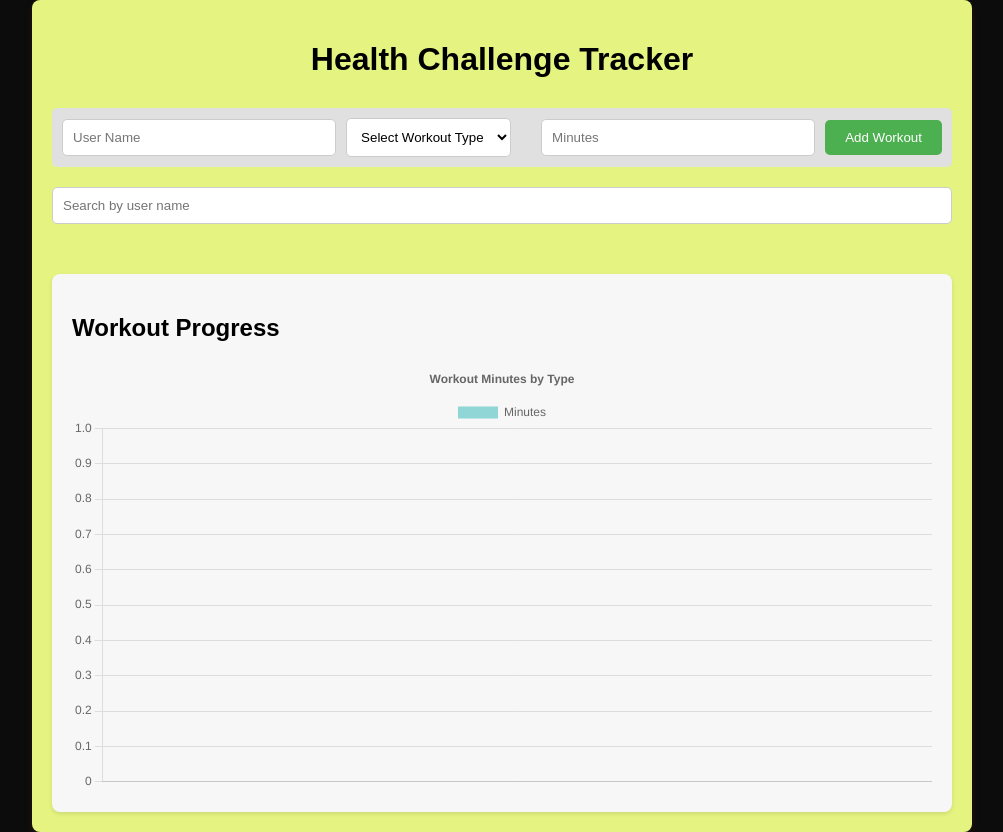
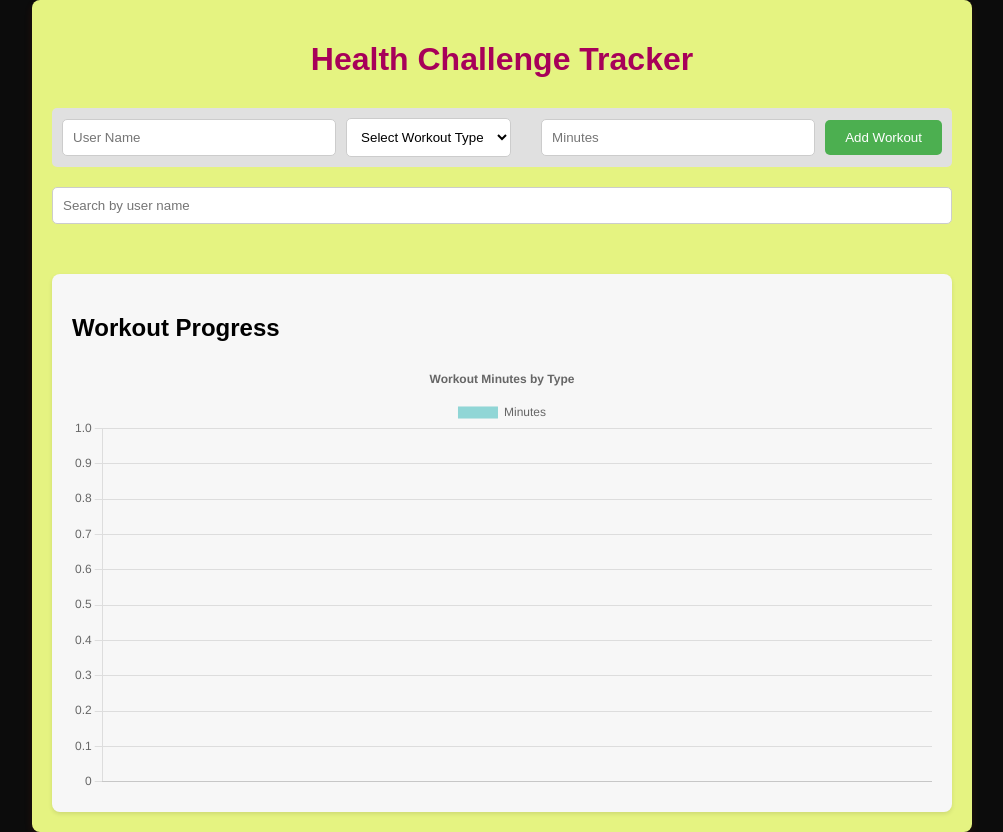
Before and after one commit to HealthTracker1/SimpleHealthTracker, a React (Create React App) app: page / in a window 1280 px wide. Shown: the whole page, without its empty margins (138-1141 px from the left). Built offline with nearby package versions, Linux system fonts and the light colour scheme.

Commit message:
Update App.js

```diff
--- a/src/App.js
+++ b/src/App.js
@@ -1,11 +1,11 @@
-// src/App.js
+
 import React, { useState } from "react";
 import WorkoutForm from "./components/WorkoutForm";
 import WorkoutList from "./components/WorkoutList";
 import SearchFilter from "./components/SearchFilter";
 import Pagination from "./components/Pagination";
 import WorkoutChart from "./components/WorkoutChart";
-import './App.css'; // Import the CSS file
+import './App.css';
 
 const App = () => {
   const [workouts, setWorkouts] = useState([]);
@@ -24,7 +24,7 @@ const App = () => {
 
   return (
     <div className="App">
-      <h1>Health Challenge Tracker</h1>
+      <h1  class="color-change">Health Challenge Tracker</h1>
       <WorkoutForm addWorkout={addWorkout} />
       <SearchFilter workouts={workouts} setWorkouts={setWorkouts} />
       <WorkoutList workouts={currentWorkouts} />
```
